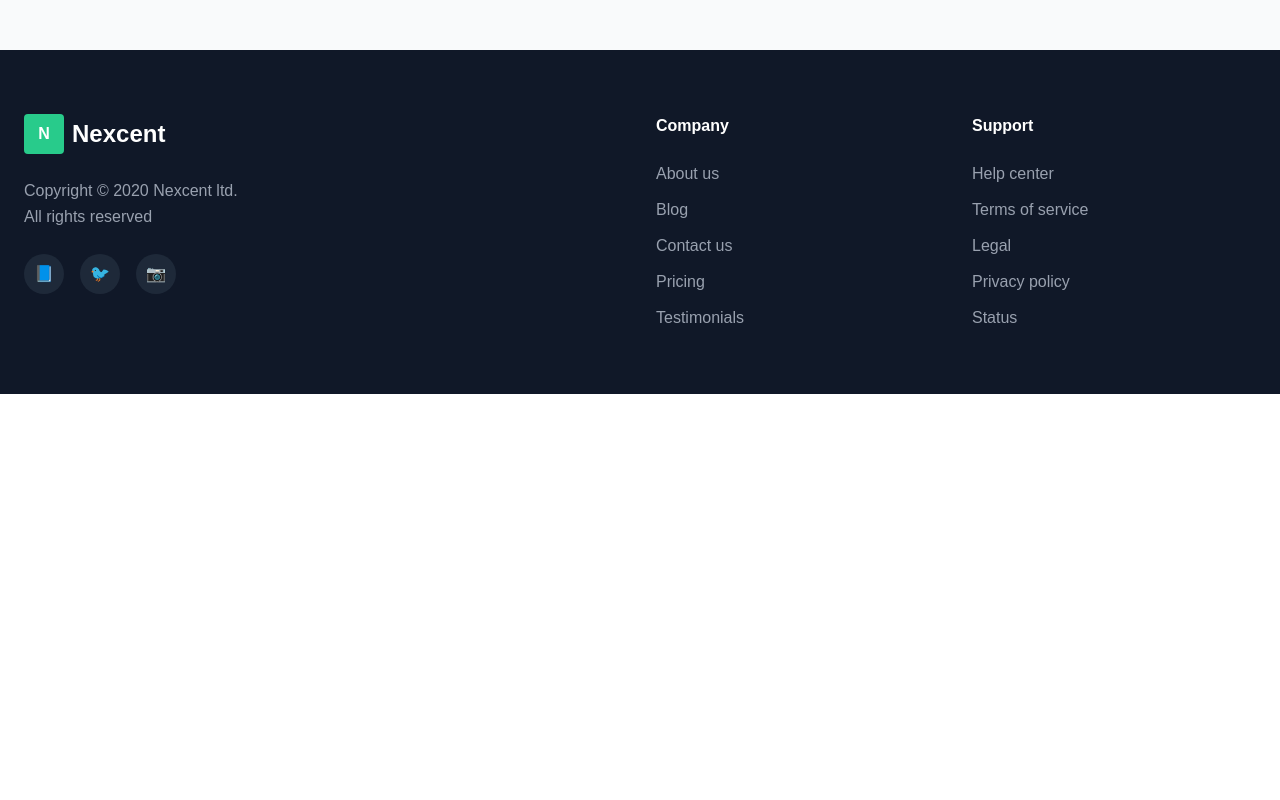
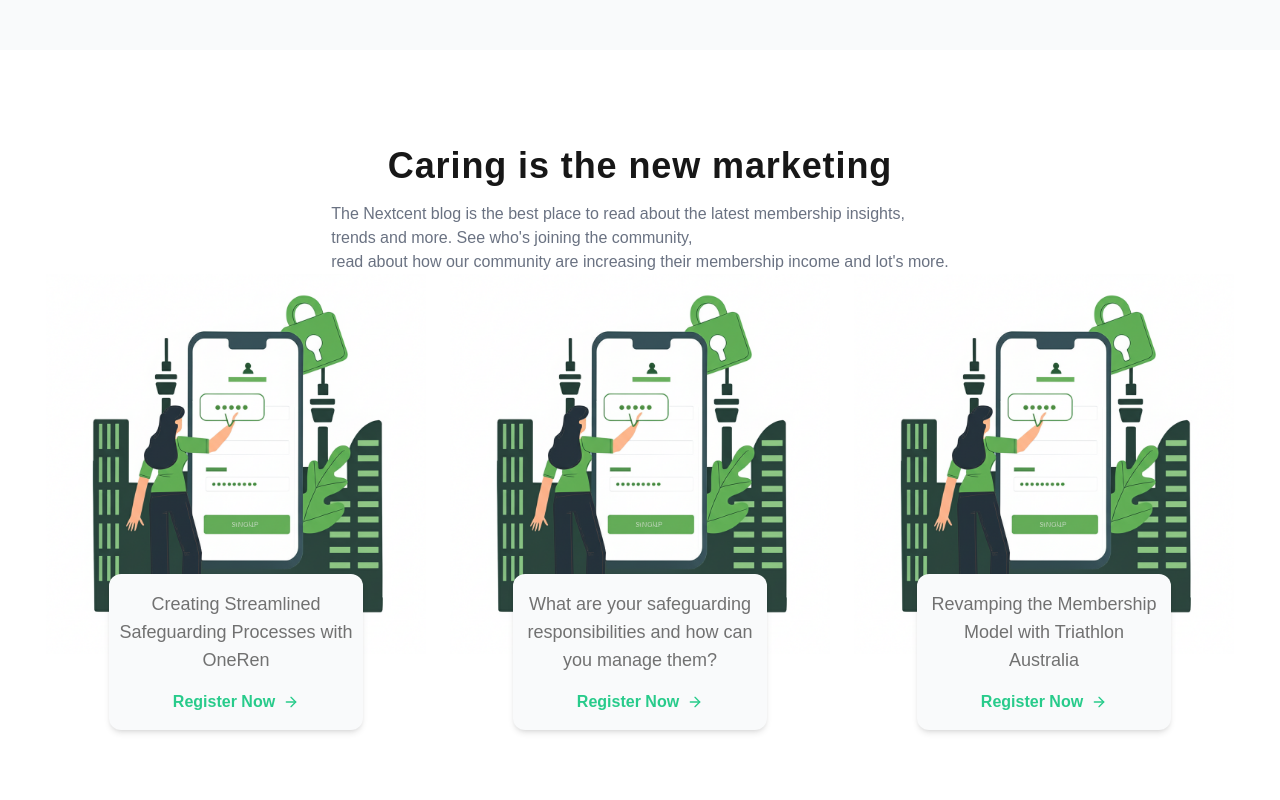
Before and after one commit to chappy-666/figma-minimal-clone, a Next.js app in the folder src/: page / in a window 1280 px wide. Shown: the part 3420-4220 px from the top of the page. Before the commit the page ends 3814 px from the top, so only its background shows below. Built offline with nearby package versions, Linux system fonts and the light colour scheme.

Commit message:
Create Caring section for now

```diff
--- a/src/app/globals.css
+++ b/src/app/globals.css
@@ -13,6 +13,8 @@
   --color-mini-600: #43A046;
   --color-mini-500: #28CB8B;
   --color-mini-400: #81C784;
+
+  --color-neutral-grey: #717171;
 }
 
 body {
--- a/src/app/page.tsx
+++ b/src/app/page.tsx
@@ -499,6 +499,93 @@
         </div>
       </section>
 
+      {/* Caring */}
+      <section className="py-20">
+        <div className="flex flex-col items-center mx-auto px-6 max-w-7xl">
+          <h2 className="py-4 font-bold text-2xl md:text-4xl tracking-wide">
+            Caring is the new marketing
+          </h2>
+          <div className="text-gray-500">
+            The Nextcent blog is the best place to read about the latest
+            membership insights,
+            <br /> trends and more. See who's joining the community, <br />
+            read about how our community are increasing their membership income
+            and lot's more.​
+          </div>
+          <div className="gap-6 grid md:grid-cols-3">
+            {/* Membership Organizations */}
+            <div className="flex flex-col justify-center items-center">
+              <Image
+                src="/secure_login_style.png"
+                alt="Pixelgrade Story"
+                width={350}
+                height={0}
+                className="w-[380px] h-auto"
+                style={{ height: "auto" }}
+                priority
+              />
+              <div className="-top-20 relative flex flex-col justify-center bg-gray-50 shadow-md py-4 rounded-xl w-2/3">
+                <div className="mb-4 w-full text-neutral-grey text-lg text-center">
+                  Creating Streamlined <br />
+                  Safeguarding Processes with <br />
+                  OneRen
+                </div>
+                <button className="flex items-center mx-auto rounded-md font-bold text-mini-500 text-center transition-colors">
+                  Register Now
+                  <ArrowRight className="ml-2" size={16} />
+                </button>
+              </div>
+            </div>
+
+            {/* National Associations */}
+            <div className="flex flex-col justify-center items-center">
+              <Image
+                src="/secure_login_style.png"
+                alt="Pixelgrade Story"
+                width={350}
+                height={0}
+                className="w-[380px] h-auto"
+                style={{ height: "auto" }}
+                priority
+              />
+              <div className="-top-20 relative flex flex-col justify-center bg-gray-50 shadow-md py-4 rounded-xl w-2/3">
+                <div className="mb-4 w-full text-neutral-grey text-lg text-center">
+                  What are your safeguarding <br /> responsibilities and how can{" "}
+                  <br /> you manage them?
+                </div>
+                <button className="flex items-center mx-auto rounded-md font-bold text-mini-500 text-center transition-colors">
+                  Register Now
+                  <ArrowRight className="ml-2" size={16} />
+                </button>
+              </div>
+            </div>
+
+            {/* Clubs And Groups */}
+            <div className="flex flex-col justify-center items-center">
+              <Image
+                src="/secure_login_style.png"
+                alt="Pixelgrade Story"
+                width={350}
+                height={0}
+                className="w-[380px] h-auto"
+                style={{ height: "auto" }}
+                priority
+              />
+              <div className="-top-20 relative flex flex-col justify-center bg-gray-50 shadow-md px-2 py-4 rounded-xl w-2/3">
+                <div className="mb-4 w-full font-medium text-neutral-grey text-lg text-center">
+                  Revamping the Membership <br /> Model with Triathlon <br />{" "}
+                  Australia
+                </div>
+                <button className="flex items-center mx-auto rounded-md font-bold text-mini-500 text-center transition-colors">
+                  Register Now
+                  <ArrowRight className="ml-2" size={16} />
+                </button>
+              </div>
+            </div>
+          </div>
+        </div>
+      </section>
+
       {/* Footer */}
       <footer className="bg-gray-900 py-16 text-white">
         <div className="mx-auto px-6 max-w-7xl">
```
